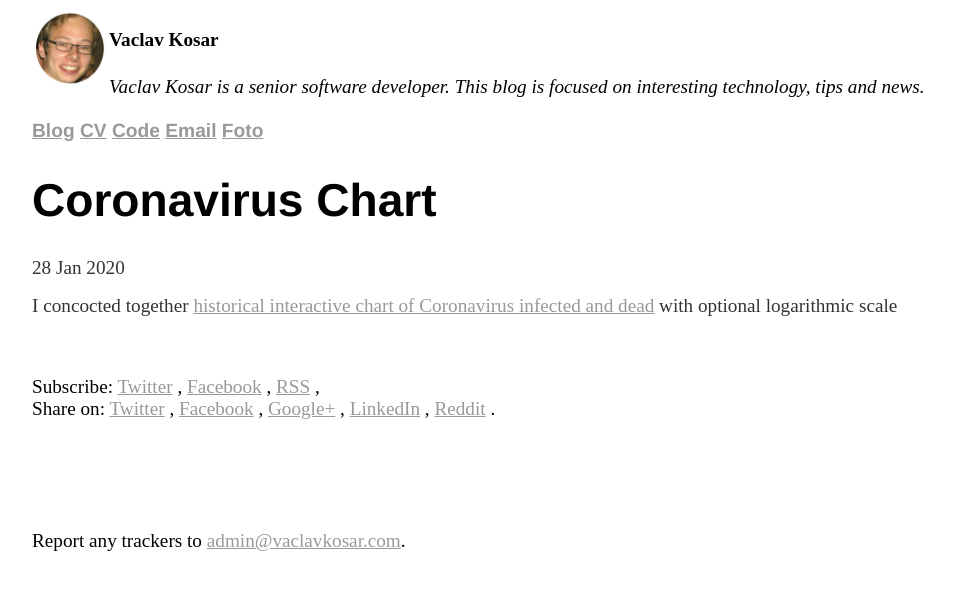
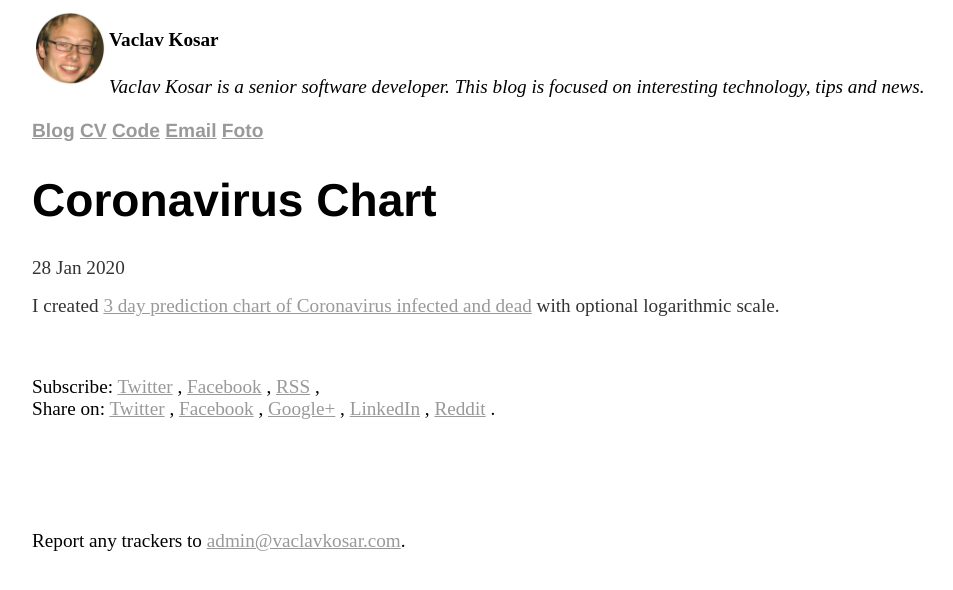
Before and after one commit to vackosar/vackosar.github.io, a Jekyll site: the page built from _posts/2020-01-28-Coronavirus-chart.md, in a window 1280 px wide. Shown: the top 590 px of the page, without its empty margins (96-1049 px from the left). Built offline with Jekyll 4.4.1, drawn with Linux system fonts in a browser that asks for light colours; comment, search, counter and statistics services are not loaded.

Commit message:
3 day prediction

```diff
--- a/_posts/2020-01-28-Coronavirus-chart.md
+++ b/_posts/2020-01-28-Coronavirus-chart.md
@@ -4,6 +4,6 @@
 date: 2020-01-28
 ---
 
-I concocted together [historical interactive chart of Coronavirus infected and dead](https://coronaviruschart.com/) with optional logarithmic scale
+I created [3 day prediction chart of Coronavirus infected and dead](https://coronaviruschart.com/) with optional logarithmic scale.
 <br>
 <br>
```
